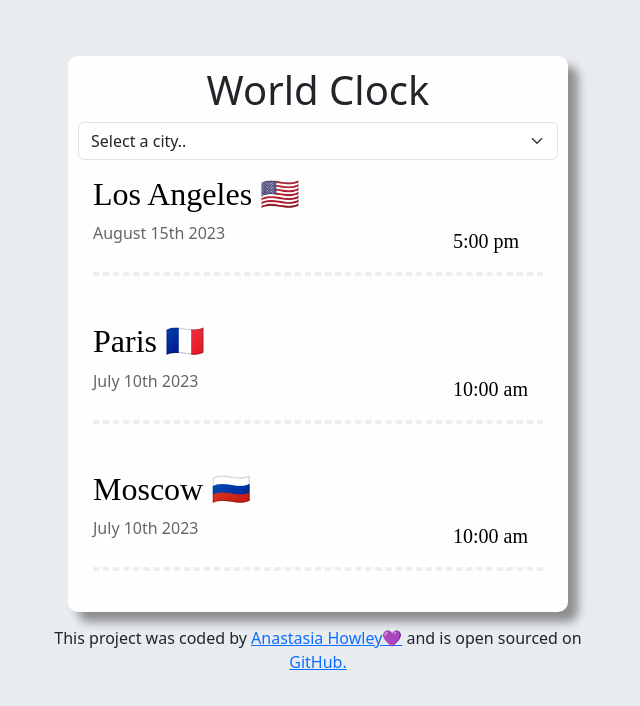
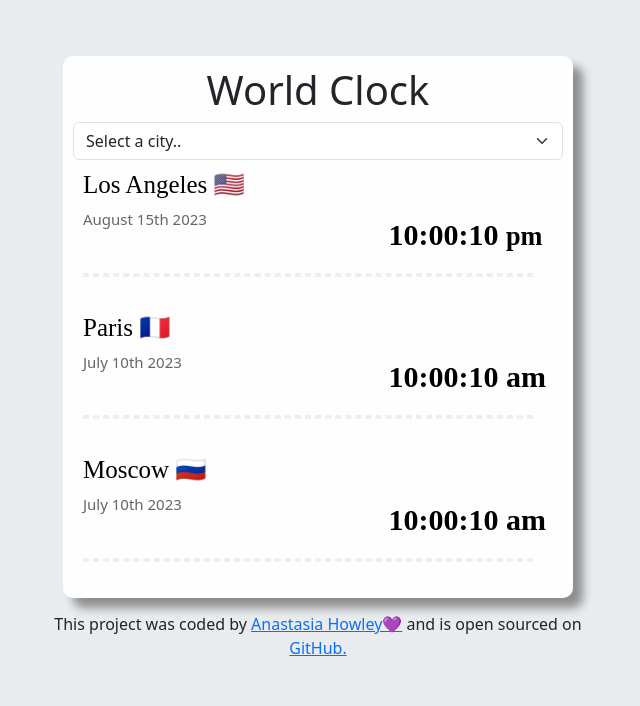
Before and after one commit to Anahowley/world-clock-jsproject, a plain HTML site: page index.html in a window 1280 px wide. Shown: the whole page, without its empty margins (322-962 px from the left). Drawn offline with nearby package versions, Linux system fonts and the light colour scheme.

Commit message:
updated css

```diff
--- a/index.html
+++ b/index.html
@@ -31,20 +31,20 @@
     <div class="city">
         <h2>Los Angeles 🇺🇸</h2>
         <div class="date">August 15th 2023</div>
-        <div class="time">5:00 pm</div>
+        <div class="time"><strong>10:00:10</strong> <small><strong>pm</strong></small></div>
         <hr width="450" style="border: 2px dashed #C0C0C0" color="#FFFFFF" size="6">
 
     </div>
     <div class="city">
         <h2>Paris 🇫🇷</h2>
         <div class="date">July 10th 2023</div>
-        <div class="time">10:00 am</div>
+        <div class="time"><strong>10:00:10</strong> <strong>am</strong></div>
         <hr width="450" style="border: 2px dashed #C0C0C0" color="#FFFFFF" size="6">
     </div>
     <div class="city">
         <h2>Moscow 🇷🇺</h2>
         <div class="date">July 10th 2023</div>
-        <div class="time">10:00 am</div>
+        <div class="time"><strong>10:00:10</strong> <strong>am</strong></div>
         <hr width="450" style="border: 2px dashed #C0C0C0" color="#FFFFFF" size="6">
     </div>
 </div>
--- a/src/index.css
+++ b/src/index.css
@@ -7,7 +7,7 @@ footer {
 
 .container-xl {
   display: block;
-  max-width: 500px;
+  max-width: 510px;
   margin: 40px auto;
   padding: 10px;
   margin-bottom: -10px;
@@ -17,7 +17,8 @@ footer {
 }
 .city {
   color: black;
-  padding: 15px;
+  padding: 10px;
+  font-size: 15px;
 }
 
 .date {
@@ -26,12 +27,13 @@ footer {
 }
 .time {
   display: inline;
-  margin-left: 80%;
-  font-size: 20px;
+  margin-left: 65%;
+  font-size: 30px;
   font-family: "Times New Roman", Times, serif;
 }
 
 h2 {
   display: block;
   font-family: "Times New Roman", Times, serif;
+  font-size: 25px;
 }
```
